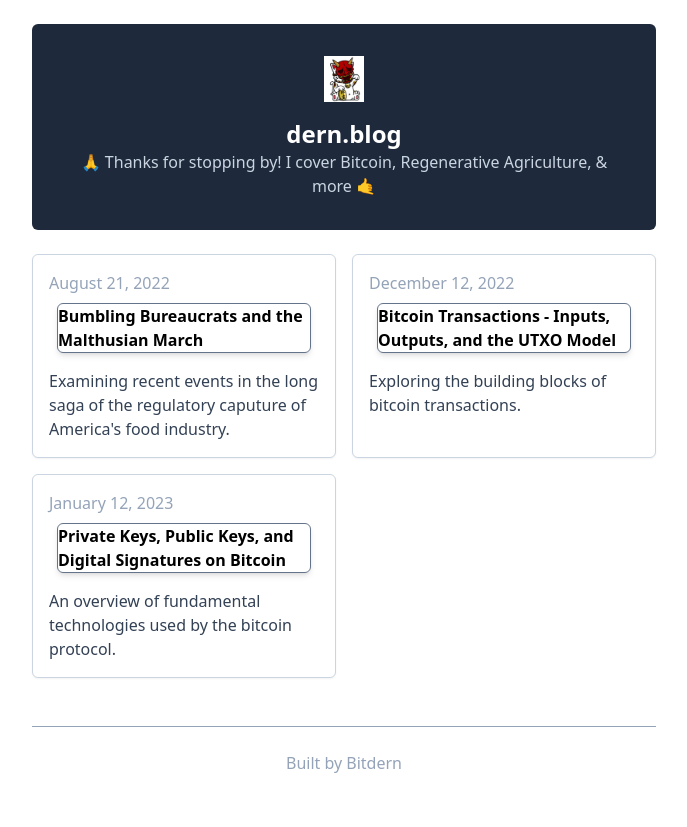
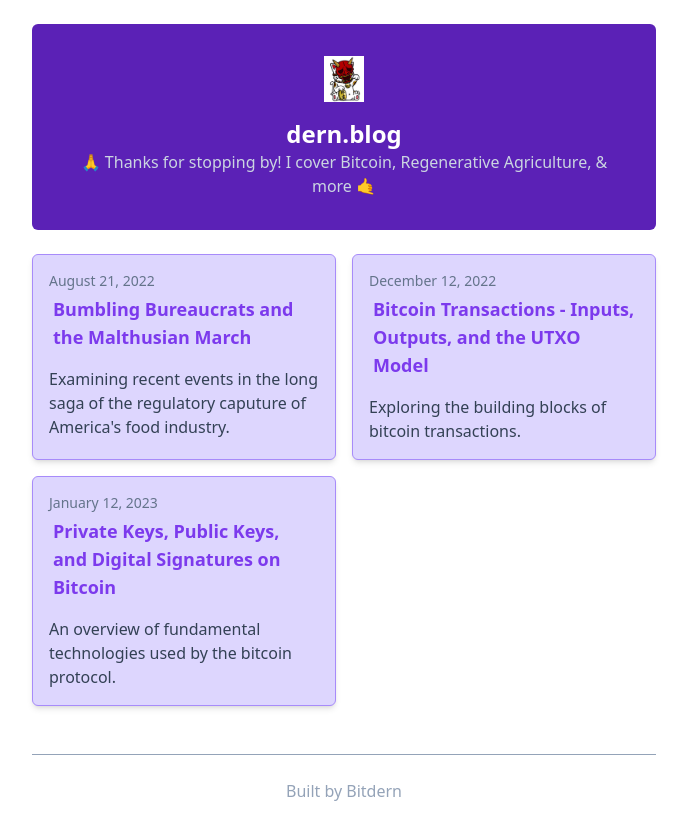
Before and after one commit to bitdern/dern-blog, a Next.js app: page / in a window 1280 px wide. Shown: the whole page, without its empty margins (296-983 px from the left). Before the commit the page ends 800 px from the top, so only its background shows below. Built offline with nearby package versions, Linux system fonts and the light colour scheme.

Commit message:
purple styling

```diff
--- a/app/layout.tsx
+++ b/app/layout.tsx
@@ -15,7 +15,7 @@ export default function RootLayout({
   // header and footer props
   const header = (
     <header>
-      <div className="text-center bg-slate-800 p-8 my-6 rounded-md">
+      <div className="text-center bg-violet-800 p-8 my-6 rounded-md">
         <Image
           src="/derncat.png"
           width={40}
--- a/components/PostPreview.tsx
+++ b/components/PostPreview.tsx
@@ -5,13 +5,13 @@ import { PostMetadata } from "./PostMetadata";
 const PostPreview = (props: PostMetadata) => {
   return (
     <div
-      className="border border-slate-300 p-4 rounded-md shadow-sm
-      bg-white"
+      className="border border-violet-400 p-4 rounded-md shadow-md
+      bg-violet-200"
     >
-      <p className="text-slate-400">{props.date}</p>
+      <p className="text-sm text-slate-500">{props.date}</p>
 
       <Link href={`/posts/${props.slug}`}>
-        <h2 className="border border-slate-500 m-2 rounded-md shadow-md font-bold mb-4">
+        <h2 className="text-violet-600 m-1 hover:underline text-lg font-bold mb-4">
           {props.title}
         </h2>
       </Link>
```
